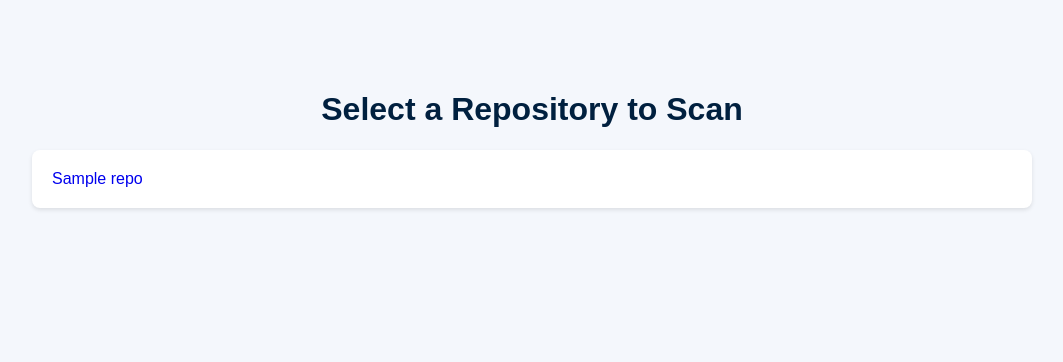
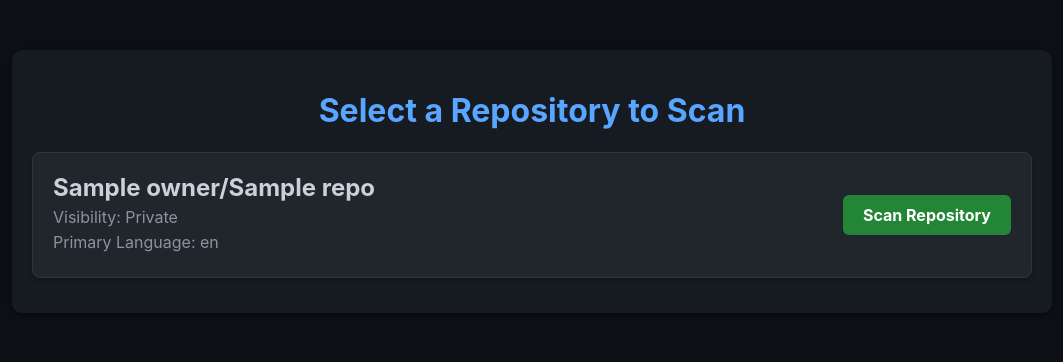
Before and after one commit to nitish-0211/CodeScan, a FastAPI app: template templates/repos.html in a window 1280 px wide. Shown: the top 362 px of the page, without its empty margins (108-1171 px from the left). Run offline with FastAPI, Linux system fonts and the light colour scheme; the template is opened without the code that fills it: most values are stand-ins (such as "Sample title", 1, 10 or a date in 2020); parts of the project's set-up code (start-up, migrations or seed data) failed here and were passed over.

Commit message:
ui fixes

```diff
--- a/main.py
+++ b/main.py
@@ -10,8 +10,6 @@ import shutil
 import json
 from fastapi.staticfiles import StaticFiles
 
-
-
 # Load environment variables from .env file
 load_dotenv()
 
@@ -19,8 +17,6 @@ GITHUB_CLIENT_ID = os.getenv("GITHUB_CLIENT_ID")
 GITHUB_CLIENT_SECRET = os.getenv("GITHUB_CLIENT_SECRET")
 
 app = FastAPI()
-
-
 
 # Setup templates (you can create an HTML file for form display)
 templates = Jinja2Templates(directory="templates")
@@ -31,13 +27,9 @@ app.mount("/static", StaticFiles(directory="static"), name="static")
 # Directory to clone repos
 CLONE_DIR = "/tmp/repos"
 
-
 @app.get("/")
 def home(request: Request):
     return templates.TemplateResponse("index.html", {"request": request})
-
-
-
 
 @app.get("/login/github")
 def github_login():
@@ -45,9 +37,6 @@ def github_login():
         f"https://github.com/login/oauth/authorize?client_id={GITHUB_CLIENT_ID}&scope=repo"
     )
     return RedirectResponse(github_oauth_url)
-
-
-
 
 @app.get("/github/callback")
 def github_callback(code: str):
@@ -68,27 +57,33 @@ def github_callback(code: str):
         return RedirectResponse(f"/repos?access_token={access_token}")
     return {"error": "Failed to authenticate"}
 
-
-
-
 @app.get("/repos")
 def list_user_repos(request: Request, access_token: str):
-    # Step 2: Fetch the user's public repositories
+    # Step 2: Fetch the user's public and private repositories
     repos_url = "https://api.github.com/user/repos"
     headers = {"Authorization": f"token {access_token}"}
     response = requests.get(repos_url, headers=headers)
 
     if response.status_code == 200:
         repos = response.json()
-        return templates.TemplateResponse("repos.html", {"request": request, "repos": repos, "access_token": access_token})
+
+        # Add the owner, name, visibility, and primary language to the template
+        repo_details = [
+            {
+                "owner": repo["owner"]["login"],
+                "name": repo["name"],
+                "private": repo["private"],
+                "language": repo["language"],
+                "clone_url": repo["clone_url"]
+            }
+            for repo in repos
+        ]
+        return templates.TemplateResponse("repos.html", {"request": request, "repos": repo_details, "access_token": access_token})
     return {"error": "Failed to fetch repositories"}
-
-
-
 
 @app.get("/scan-repo")
 async def scan_repo(access_token: str, repo_url: str):
-    # Now access_token and repo_url will come from query parameters
+    # Extract repo name from URL
     repo_name = repo_url.split("/")[-1].replace(".git", "")
     repo_path = os.path.join(CLONE_DIR, repo_name)
 
@@ -117,24 +112,54 @@ async def scan_repo(access_token: str, repo_url: str):
 
     return {"scan_result": scan_result}
 
-
-
 @app.get("/scan-results", response_class=HTMLResponse)
 async def scan_results(request: Request, access_token: str, repo_url: str):
-    # Get the scan result from the earlier scan function
+    """
+    Get scan results from the repo and fetch repo details from the GitHub API.
+    Return the formatted response for template rendering.
+    """
+
+    # Extract owner and repo name from the URL
+    repo_name_with_owner = repo_url.split("github.com/")[-1].replace(".git", "")
+    repo_owner, repo_name = repo_name_with_owner.split('/')
+
+    # Initialize default values for repo info
+    repo_visibility = "Unknown"
+    repo_language = "Unknown"
+
+    # GitHub API URL to get repo details
+    headers = {"Authorization": f"token {access_token}"}
+    repo_api_url = f"https://api.github.com/repos/{repo_owner}/{repo_name}"
+
+    # Try fetching repo details from GitHub API
+    try:
+        repo_response = requests.get(repo_api_url, headers=headers)
+
+        if repo_response.status_code == 200:
+            repo_data = repo_response.json()
+
+            # Extract repo details
+            repo_visibility = "Private" if repo_data.get("private", False) else "Public"
+            repo_language = repo_data.get("language", "Unknown")
+        else:
+            # Handle failure with a default response or log it
+            print(f"GitHub API Error: {repo_response.status_code} - {repo_response.text}")
+    except Exception as e:
+        # Handle any connection or decoding errors
+        print(f"Exception while fetching repo details: {str(e)}")
+
+    # Get the scan result from the scan_repo function
     scan_result = await scan_repo(access_token, repo_url)
 
-    # Parse and pretty print the JSON for easier debugging if needed
-    pretty_scan_result = json.dumps(scan_result, indent=4)
-
-    # Pass the full scan result to the template
+    # Pass data to the template
     return templates.TemplateResponse("scan_result.html", {
         "request": request,
-        "scan_result": scan_result,  # Raw scan result for template rendering
-        "pretty_scan_result": pretty_scan_result,  # Optional, if you want to show raw JSON
+        "scan_result": scan_result,
+        "repo_owner": repo_owner,
+        "repo_name": repo_name,
+        "repo_visibility": repo_visibility,
+        "repo_language": repo_language,
     })
-
-
 
 def find_python_files(repo_path: str):
     """Recursively find all Python files in the given repository path."""
@@ -144,10 +169,8 @@ def find_python_files(repo_path: str):
         for file in files:
             if file.endswith(".py"):
                 python_files.append(os.path.join(root, file))
-    print("python_files:::",python_files)
+    print("python_files:::", python_files)
     return python_files
-
-
 
 def run_bandit_scan(repo_path: str):
     try:
@@ -172,7 +195,6 @@ def run_bandit_scan(repo_path: str):
     except Exception as e:
         return {"error": str(e)}
 
-
 if __name__ == "__main__":
     if not os.path.exists(CLONE_DIR):
         os.makedirs(CLONE_DIR)
--- a/static/styles.css
+++ b/static/styles.css
@@ -1,125 +1,101 @@
 /* General styling for both pages */
 body {
-    font-family: 'Arial', sans-serif;
+    font-family: -apple-system, BlinkMacSystemFont, "Segoe UI", Roboto, "Helvetica Neue", Arial, sans-serif; /* Updated font stack */
     margin: 0;
     padding: 0;
-    background-color: #f4f7fc;
+    background-color: #0d1117; /* Dark background */
+    color: #c9d1d9; /* Light text color */
     text-align: center;
-    color: #333;
 }
 
 .container {
     max-width: 1000px;
     margin: 50px auto;
     padding: 20px;
+    background-color: #161b22; /* Dark container background */
+    border-radius: 10px;
+    box-shadow: 0 2px 10px rgba(0, 0, 0, 0.5);
 }
 
 h1, h2 {
-    color: #00203F;
+    color: #58a6ff; /* Accent color for headers */
 }
 
+/* Link styling */
 a {
     text-decoration: none;
+    color: #58a6ff; /* GitHub-like blue for links */
 }
 
 a:hover {
     text-decoration: underline;
+    color: #79c0ff;
 }
 
-/* Header styling for both pages */
+/* Header styling */
 .header {
-    background-color: #00203F;
+    background-color: #161b22; /* Dark header background */
     padding: 20px;
-    color: white;
+    color: #c9d1d9;
     display: flex;
     justify-content: center;
     align-items: center;
+    border-bottom: 1px solid #21262d; /* Border to define header separation */
 }
 
-.logo {
-    width: 80px;
-    height: auto;
-    margin-right: 15px;
-    vertical-align: middle;
-}
-
-/* Index page styling (Login page) */
-.login-box {
-    margin-top: 100px;
-    text-align: center;
-}
-
-.login-box h2 {
-    margin-bottom: 30px;
-    font-size: 1.8rem;
-    color: #333;
-}
-
-.login-btn {
-    display: inline-block;
-    background-color: #0288D1;
-    color: white;
-    padding: 15px 40px;
-    border-radius: 5px;
-    font-size: 1.2rem;
-    margin: 10px 0;
-}
-
-.login-btn:hover {
-    background-color: #0277BD;
-}
-
-.login-info {
-    margin-top: 20px;
-    font-size: 0.9rem;
-    color: #666;
+h1 {
+    font-size: 2rem;
 }
 
 /* Repositories page styling */
 .repo-list {
     list-style-type: none;
     padding: 0;
+    margin: 0;
 }
 
 .repo-list li {
-    background-color: #ffffff;
+    background-color: #21262d; /* Darker background for repo items */
     margin-bottom: 15px;
     padding: 20px;
     border-radius: 8px;
-    box-shadow: 0 2px 4px rgba(0, 0, 0, 0.1);
+    box-shadow: 0 2px 4px rgba(0, 0, 0, 0.3);
     display: flex;
     justify-content: space-between;
     align-items: center;
     transition: box-shadow 0.3s;
+    border: 1px solid #30363d; /* Border for subtle definition */
 }
 
 .repo-list li:hover {
-    box-shadow: 0 4px 8px rgba(0, 0, 0, 0.2);
+    box-shadow: 0 4px 8px rgba(0, 0, 0, 0.5);
+    background-color: #2d333b; /* Slight hover effect */
 }
 
 .repo-list h3 {
     margin: 0;
-    color: #00203F;
+    color: #c9d1d9;
     font-size: 1.5rem;
 }
 
 .repo-list p {
     margin: 5px 0;
-    color: #636e72;
+    color: #8b949e; /* Muted text color */
 }
 
 .btn {
     display: inline-block;
-    background-color: #0288D1;
+    background-color: #238636; /* GitHub green for buttons */
     color: white;
     padding: 10px 20px;
     border-radius: 5px;
     text-decoration: none;
     font-size: 1rem;
+    transition: background-color 0.2s; /* Smooth transition */
 }
 
 .btn:hover {
-    background-color: #0277BD;
+    background-color: #2ea043;
 }
 
 .repo-info {
@@ -133,14 +109,91 @@ a:hover {
 
 /* Footer (optional) */
 .footer {
-    background-color: #00203F;
-    color: white;
+    background-color: #161b22;
+    color: #c9d1d9;
     padding: 20px 0;
     text-align: center;
     margin-top: 50px;
+    border-top: 1px solid #21262d;
 }
 
 .footer p {
     margin: 0;
     font-size: 0.9rem;
 }
+
+/* Dark theme for buttons and inputs */
+button, .btn {
+    background-color: #238636; /* GitHub green */
+    color: #ffffff;
+    border: none;
+    padding: 10px 20px;
+    border-radius: 6px;
+    cursor: pointer;
+    font-weight: bold;
+}
+
+button:hover, .btn:hover {
+    background-color: #2ea043;
+}
+
+input[type="text"], input[type="password"], input[type="email"] {
+    background-color: #0d1117; /* Dark input background */
+    color: #c9d1d9; /* Light text */
+    border: 1px solid #30363d;
+    padding: 10px;
+    border-radius: 6px;
+    width: 100%;
+}
+
+input[type="text"]:focus, input[type="password"]:focus, input[type="email"]:focus {
+    outline: none;
+    border-color: #58a6ff;
+}
+
+/* Scrollbar styling */
+::-webkit-scrollbar {
+    width: 10px;
+}
+
+::-webkit-scrollbar-track {
+    background: #161b22; /* Dark scrollbar track */
+}
+
+::-webkit-scrollbar-thumb {
+    background-color: #30363d; /* Scrollbar thumb */
+    border-radius: 20px;
+    border: 3px solid #161b22;
+}
+
+/* Code block styling */
+pre {
+    background-color: #161b22; /* Dark background for code blocks */
+    color: #c9d1d9; /* Light text color for code */
+    padding: 15px;
+    border-radius: 8px;
+    overflow-x: auto;
+    box-shadow: inset 0 1px 3px rgba(0, 0, 0, 0.5);
+    border: 1px solid #30363d; /* Subtle border */
+}
+
+/* Dark theme table */
+table {
+    width: 100%;
+    border-collapse: collapse;
+}
+
+th, td {
+    border: 1px solid #30363d;
+    padding: 8px 12px;
+}
+
+th {
+    background-color: #21262d;
+    color: #c9d1d9;
+}
+
+td {
+    background-color: #0d1117;
+    color: #c9d1d9;
+}
--- a/templates/repos.html
+++ b/templates/repos.html
@@ -17,15 +17,18 @@
             <ul class="repo-list">
                 {% for repo in repos %}
                 <li>
-                    <a href="/scan-results?access_token={{ access_token }}&repo_url={{ repo.clone_url }}">{{ repo.name }}</a>
+                    <div class="repo-info">
+                        <h3>{{ repo.owner }}/{{ repo.name }}</h3>
+                        <p>Visibility: <span class="badge {{ 'badge-public' if repo.private == False else 'badge-private' }}">{{ 'Public' if repo.private == False else 'Private' }}</span></p>
+                        <p>Primary Language: <span class="badge badge-language">{{ repo.language }}</span></p>
+                    </div>
+                    <div class="repo-actions">
+                        <a href="/scan-results?access_token={{ access_token }}&repo_url={{ repo.clone_url }}" class="btn">Scan Repository</a>
+                    </div>
                 </li>
                 {% endfor %}
             </ul>
         </main>
-
-        <!-- <footer>
-            <p>&copy; 2024 CodeScan. All rights reserved.</p>
-        </footer> -->
     </div>
 </body>
 </html>
```
Also changed, not shown: static/scan_result.css (added, +137 -0 lines), templates/index.html (+1 -13 lines), templates/scan_result.html (+16 -4 lines), templates/styles2.css (deleted, +0 -80 lines).
